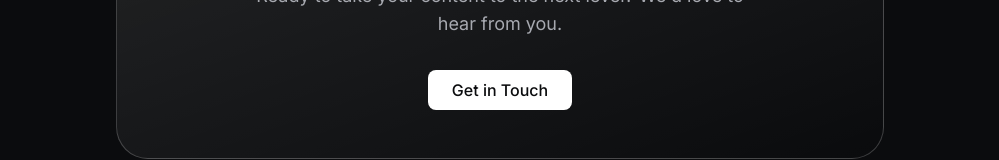
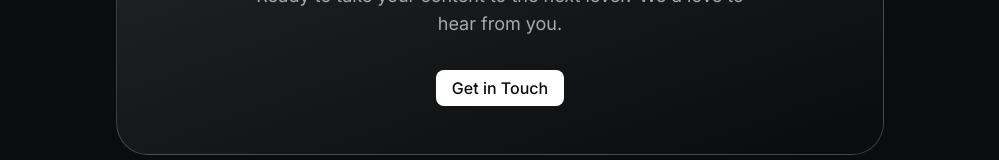
Before and after one commit to prem-thatikonda29/sain-studios, a Next.js app: page /about in a window 1280 px wide. Shown: the part 1497-1657 px from the top of the page, without its empty margins (140-1139 px from the left). Built offline with nearby package versions, Linux system fonts and the light colour scheme.

Commit message:
refactor: Remove explicit `size='lg'` prop from CallToAction button.

```diff
--- a/src/components/layout/CallToAction.tsx
+++ b/src/components/layout/CallToAction.tsx
@@ -23,7 +23,7 @@ export const CallToAction = ({
         <p className="text-muted-foreground mb-8 max-w-lg mx-auto text-lg">
           {description}
         </p>
-        <Button size="lg" asChild>
+        <Button asChild>
           <Link href="/contact">{buttonText}</Link>
         </Button>
       </div>
```
